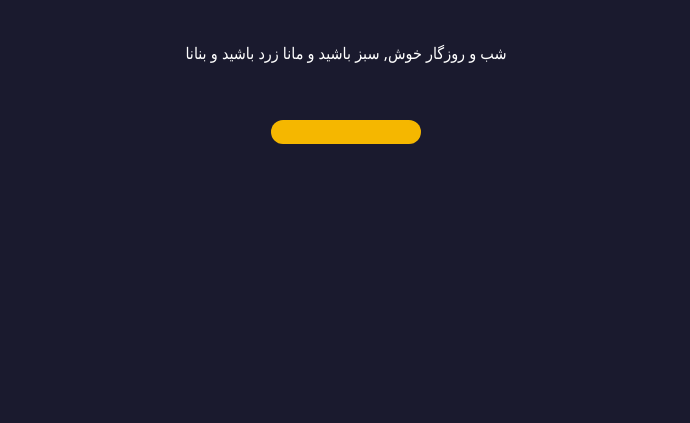
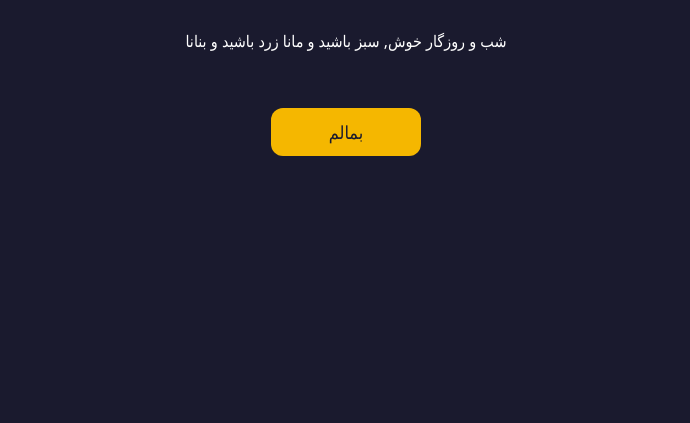
Before and after one commit to noxmhy-oss/payam-daram, a plain HTML site: page index.htm in a window 1280 px wide. Shown: the part 377-800 px from the top of the page, without its empty margins (294-984 px from the left). Drawn offline with Linux system fonts and the light colour scheme.

Commit message:
Add files via upload

```diff
--- a/index.htm
+++ b/index.htm
@@ -16,7 +16,7 @@
  <button class="my-btn"
          onclick="sayhi()"
          onmouseover="this.textContent='تردید نکن'"
-         onmouseout="this.textContent='بمالم'" </button>
+         onmouseout="this.textContent='بمالم'">بمالم</button>
  <script>
      function sayhi() {
          alert("افرین,حالا برو به زندگیت برس")
```
